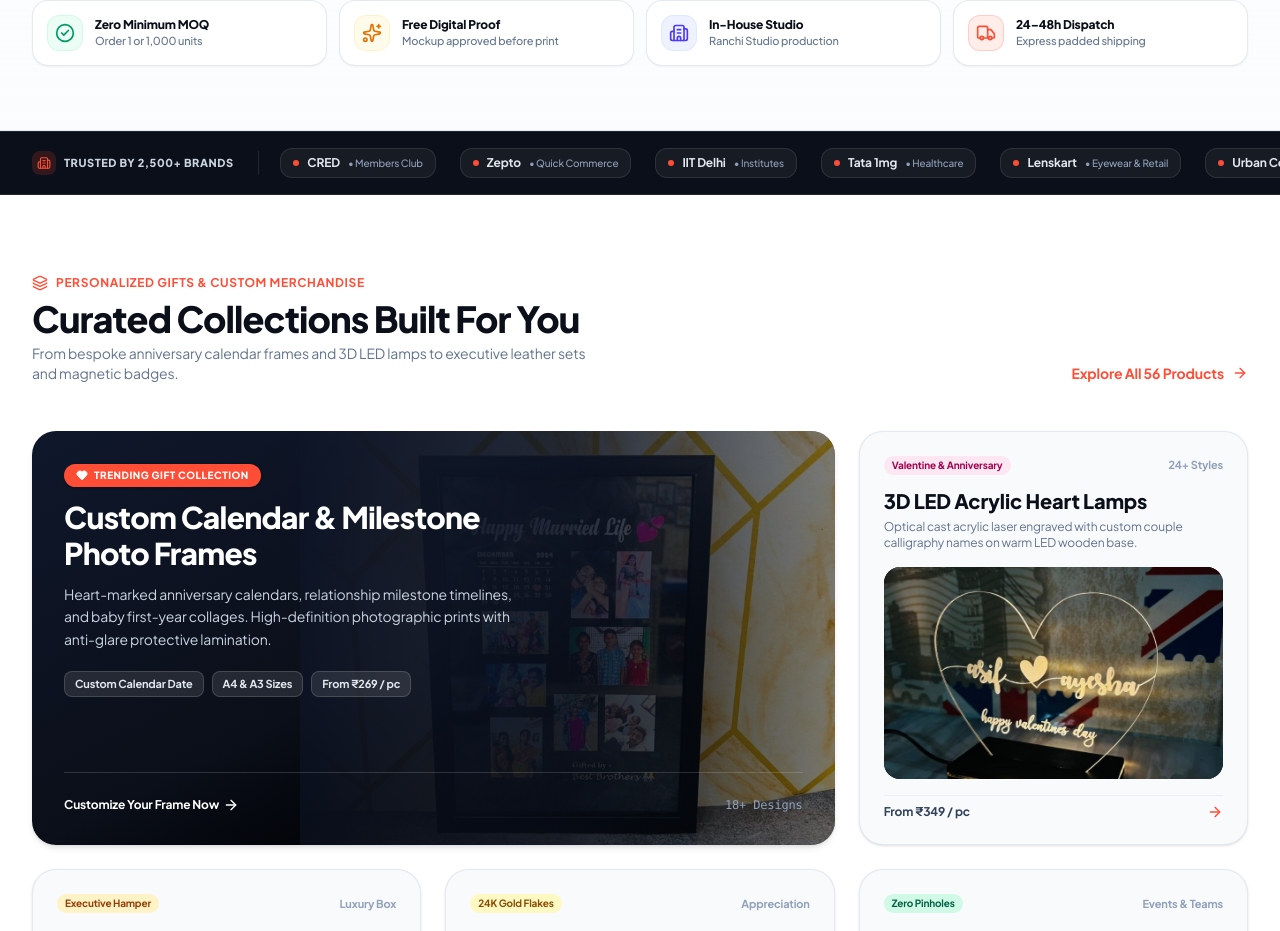
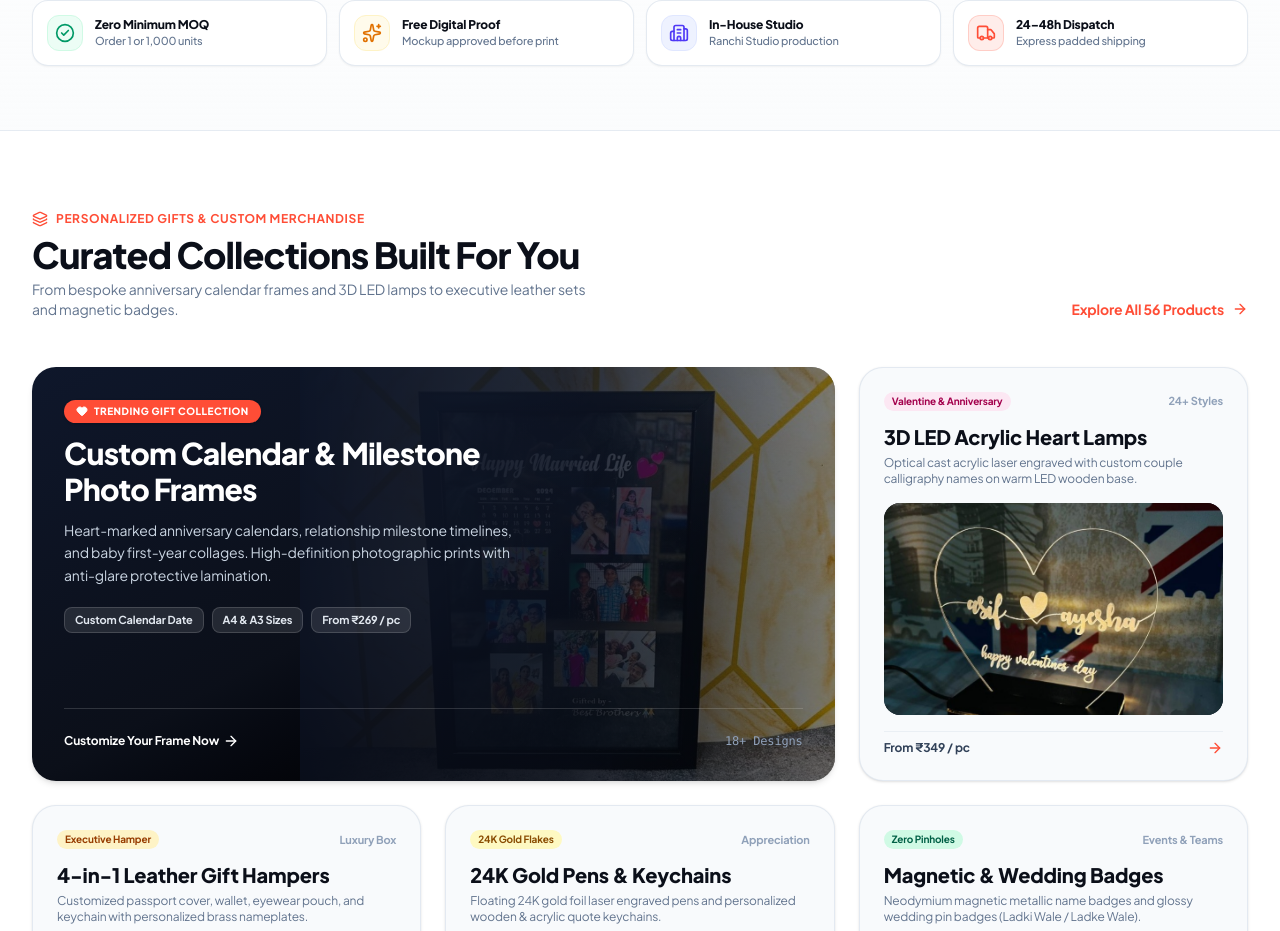
Before and after one commit to saheb1727/Web_Project, a Next.js app: page / in a window 1280 px wide. Shown: the part 1213-2144 px from the top of the page. Built offline with nearby package versions, Linux system fonts and the light colour scheme.

Commit message:
Remove brand trust marquee ticker from website

```diff
--- a/src/app/page.tsx
+++ b/src/app/page.tsx
@@ -1,5 +1,4 @@
 import { HeroSection } from "@/components/home/HeroSection";
-import { BrandTrustMarquee } from "@/components/home/BrandTrustMarquee";
 import { CategoryGrid } from "@/components/home/CategoryGrid";
 import { FeaturedProducts } from "@/components/home/FeaturedProducts";
 import { WorkshopGallery } from "@/components/home/WorkshopGallery";
@@ -19,9 +18,6 @@ export default function Home() {
 
       {/* 1. Hero Section: Panoramic Studio Bento Showcase with Live Keepsake Switcher */}
       <HeroSection />
-
-      {/* 1.5. Infinite GSAP Brand Trust Marquee */}
-      <BrandTrustMarquee />
 
       {/* 2. Product Categories Bento Grid Showcase */}
       <CategoryGrid />
--- a/src/components/home/BrandTrustMarquee.tsx
+++ /dev/null
@@ -1,101 +0,0 @@
-"use client";
-
-import React, { useRef, useEffect } from "react";
-import { Building2, Sparkles, ShieldCheck } from "lucide-react";
-import { gsap } from "@/lib/gsap";
-
-export const BrandTrustMarquee: React.FC = () => {
-  const marqueeRef = useRef<HTMLDivElement>(null);
-  const trackRef = useRef<HTMLDivElement>(null);
-  const tweenRef = useRef<gsap.core.Tween | null>(null);
-
-  const brands = [
-    { name: "Razorpay", category: "Fintech" },
-    { name: "Swiggy", category: "Food & Delivery" },
-    { name: "Zomato", category: "Food Tech" },
-    { name: "CRED", category: "Members Club" },
-    { name: "Zepto", category: "Quick Commerce" },
-    { name: "IIT Delhi", category: "Institutes" },
-    { name: "Tata 1mg", category: "Healthcare" },
-    { name: "Lenskart", category: "Eyewear & Retail" },
-    { name: "Urban Company", category: "Services" },
-    { name: "PhysicsWallah", category: "EdTech" },
-  ];
-
-  // Infinite GSAP Marquee loop
-  useEffect(() => {
-    if (!trackRef.current) return;
-
-    const ctx = gsap.context(() => {
-      // Create seamless infinite loop
-      tweenRef.current = gsap.to(trackRef.current, {
-        xPercent: -50,
-        ease: "none",
-        duration: 25,
-        repeat: -1,
-      });
-    }, marqueeRef);
-
-    return () => ctx.revert();
-  }, []);
-
-  const handleMouseEnter = () => {
-    if (tweenRef.current) {
-      gsap.to(tweenRef.current, { timeScale: 0.2, duration: 0.5 });
-    }
-  };
-
-  const handleMouseLeave = () => {
-    if (tweenRef.current) {
-      gsap.to(tweenRef.current, { timeScale: 1, duration: 0.5 });
-    }
-  };
-
-  return (
-    <section
-      ref={marqueeRef}
-      onMouseEnter={handleMouseEnter}
-      onMouseLeave={handleMouseLeave}
-      className="py-4 bg-[#0B0F19] border-y border-white/10 overflow-hidden w-full max-w-full select-none"
-    >
-      <div className="flex items-center">
-        {/* Fixed Left Badge */}
-        <div className="shrink-0 pl-4 sm:pl-8 pr-6 z-10 bg-[#0B0F19] flex items-center gap-2 border-r border-white/10">
-          <div className="w-6 h-6 rounded-lg bg-[#FF4D36]/15 flex items-center justify-center text-[#FF4D36]">
-            <Building2 className="w-3.5 h-3.5" />
-          </div>
-          <span className="text-[11px] font-black uppercase tracking-wider text-slate-300 hidden md:inline">
-            Trusted by 2,500+ Brands
-          </span>
-        </div>
-
-        {/* Continuous Scrolling Track */}
-        <div className="overflow-hidden flex-1 relative">
-          <div
-            ref={trackRef}
-            className="flex items-center gap-6 whitespace-nowrap will-change-transform"
-            style={{ width: "fit-content" }}
-          >
-            {/* First Set of Brands */}
-            {brands.concat(brands).map((b, idx) => (
-              <div
-                key={idx}
-                className="flex items-center gap-2 px-3 py-1.5 rounded-xl bg-white/5 hover:bg-white/15 border border-white/10 transition-colors cursor-default group"
-              >
-                <span className="w-1.5 h-1.5 rounded-full bg-[#FF4D36]" />
-                <span className="text-xs font-bold text-slate-200 group-hover:text-white transition-colors">
-                  {b.name}
-                </span>
-                <span className="text-[10px] font-medium text-slate-400 group-hover:text-slate-300">
-                  • {b.category}
-                </span>
-              </div>
-            ))}
-          </div>
-        </div>
-      </div>
-    </section>
-  );
-};
-
-export default BrandTrustMarquee;
```
